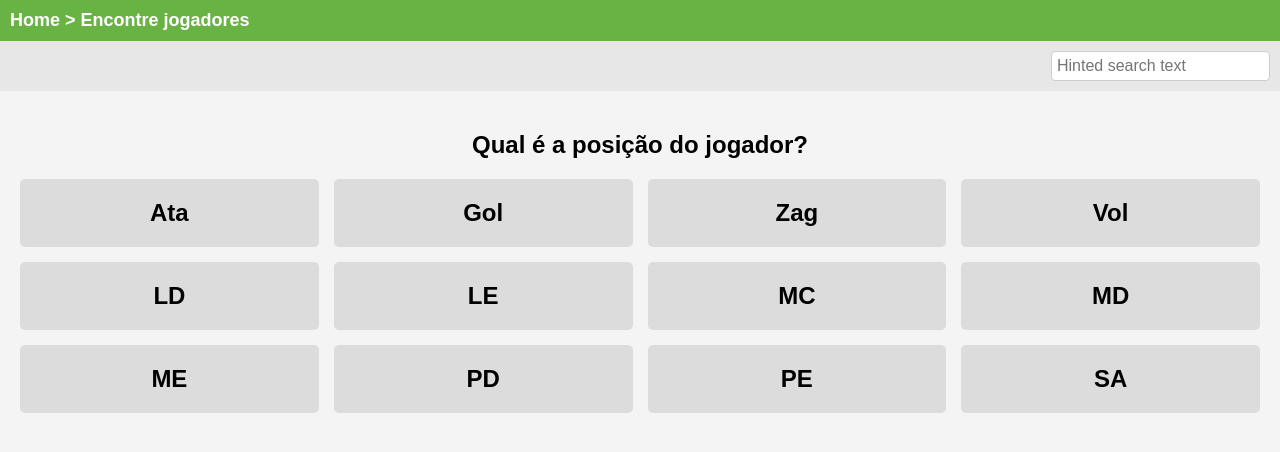
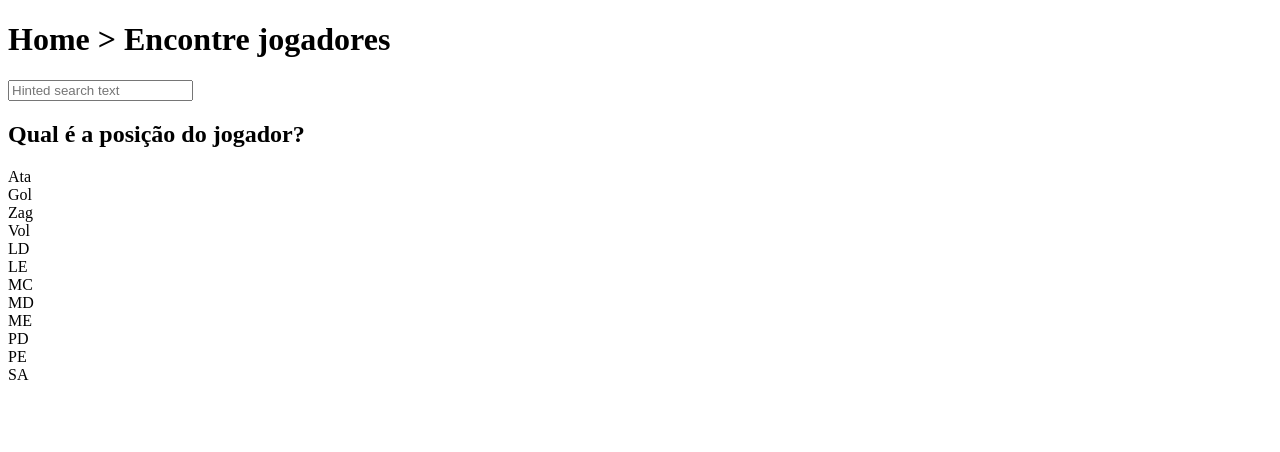
Before and after one commit to DuduBalassiano/ProjetoSoftwareClubs, a Django app: template templates/posJogador.html in a window 1280 px wide. Shown: the top 452 px of the page. Run offline with Django 5.2, Linux system fonts and the light colour scheme; the template is opened without the code that fills it, so the values that code supplies are empty.

Commit message:
Update posJogador.html

```diff
--- a/templates/posJogador.html
+++ b/templates/posJogador.html
@@ -4,58 +4,7 @@
     <meta charset="UTF-8">
     <meta name="viewport" content="width=device-width, initial-scale=1.0">
     <title>Encontre Jogadores</title>
-    <style>
-        body {
-            font-family: Arial, sans-serif;
-            margin: 0;
-            padding: 0;
-            background-color: #f4f4f4;
-        }
-        header {
-            background-color: #69b345;
-            padding: 10px;
-            color: white;
-        }
-        header h1 {
-            margin: 0;
-            font-size: 18px;
-        }
-        .container {
-            text-align: center;
-            padding: 20px;
-        }
-        h2 {
-            font-size: 24px;
-            margin-bottom: 20px;
-        }
-        .grid {
-            display: grid;
-            grid-template-columns: repeat(4, 1fr);
-            gap: 15px;
-            justify-content: center;
-        }
-        .grid div {
-            background-color: #dcdcdc;
-            padding: 20px;
-            font-size: 24px;
-            font-weight: bold;
-            border-radius: 5px;
-            cursor: pointer;
-        }
-        .search-bar {
-            display: flex;
-            justify-content: flex-end;
-            align-items: center;
-            padding: 10px;
-            background-color: #e7e7e7;
-        }
-        .search-bar input {
-            padding: 5px;
-            font-size: 16px;
-            border: 1px solid #ccc;
-            border-radius: 4px;
-        }
-    </style>
+
 </head>
 <body>
     <header>
```
